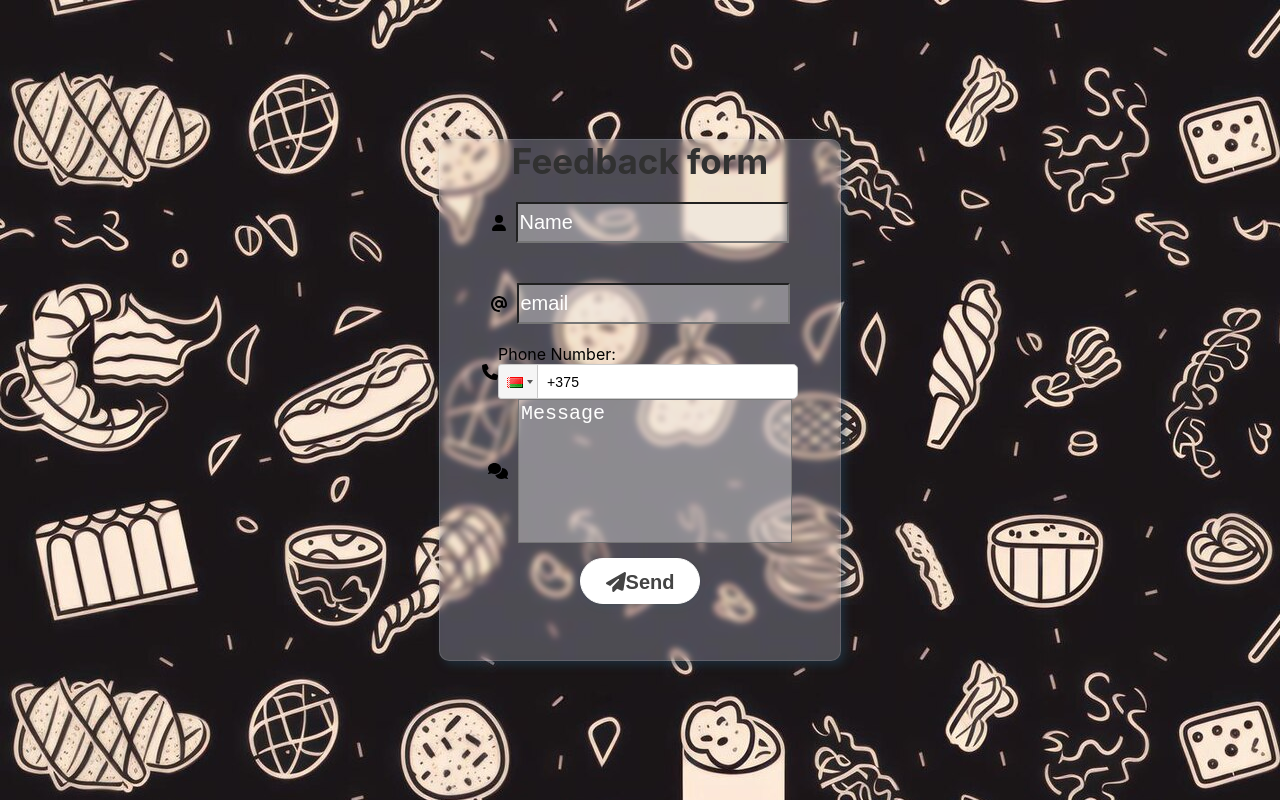
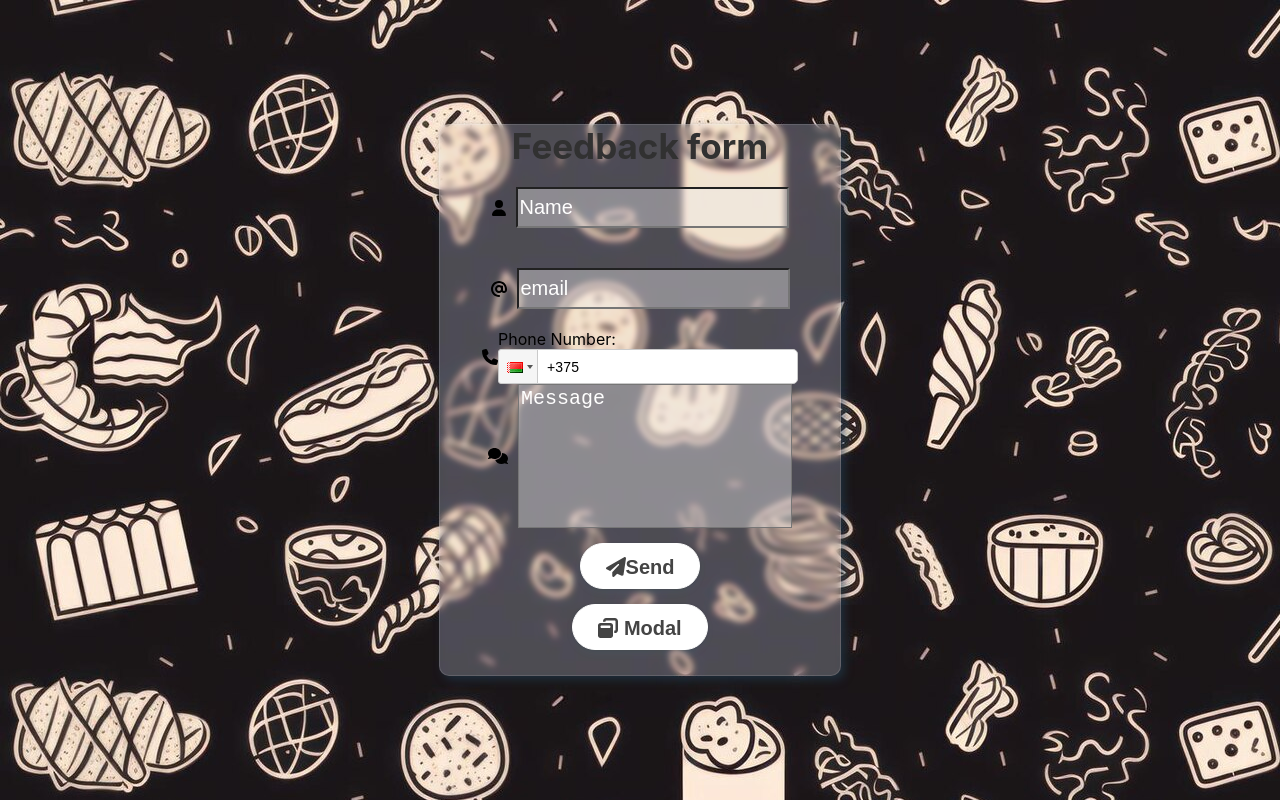
Before and after one commit to inevadim/test, a React (Create React App) app: page / in a window 1280 px wide. Built offline with nearby package versions, Linux system fonts and the light colour scheme.

Commit message:
add butoon Modal and styling this button

```diff
--- a/src/components/feedBackForm/FeedBackForm.jsx
+++ b/src/components/feedBackForm/FeedBackForm.jsx
@@ -1,6 +1,6 @@
 import style from './FeedBackForm.module.scss';
 import { FontAwesomeIcon } from '@fortawesome/react-fontawesome';
-import { faAt,faPhone,faComments,faUser,faPaperPlane } from '@fortawesome/free-solid-svg-icons';
+import { faAt,faPhone,faComments,faUser,faPaperPlane,faWindowRestore } from '@fortawesome/free-solid-svg-icons';
 import { PhoneNumberValidation } from './validation/PhoneNumberValidation';
 import { useEffect, useState } from 'react';
 import axios from 'axios';
@@ -136,7 +136,8 @@ export const FeedBackForm=()=>{
             disabled={!formValid}
             className={style.send}>
             <FontAwesomeIcon icon={faPaperPlane} />
-                Send
+                 Send
         </button></div>
+        <button className={style.send}><FontAwesomeIcon icon={faWindowRestore}/>  Modal</button>
     </div>)
 }
--- a/src/components/feedBackForm/FeedBackForm.module.scss
+++ b/src/components/feedBackForm/FeedBackForm.module.scss
@@ -41,7 +41,7 @@ textarea::-moz-placeholder { color: rgb(255, 255, 255); }
     flex-direction: column;
     align-items: center;
 	width: 400px;
-	height: 520px;
+	height: 550px;
 	overflow: hidden;
 	border-radius: 10px;
 	-webkit-box-shadow: 4px 4px 8px 0px rgba(34, 60, 80, 0.6);
```
